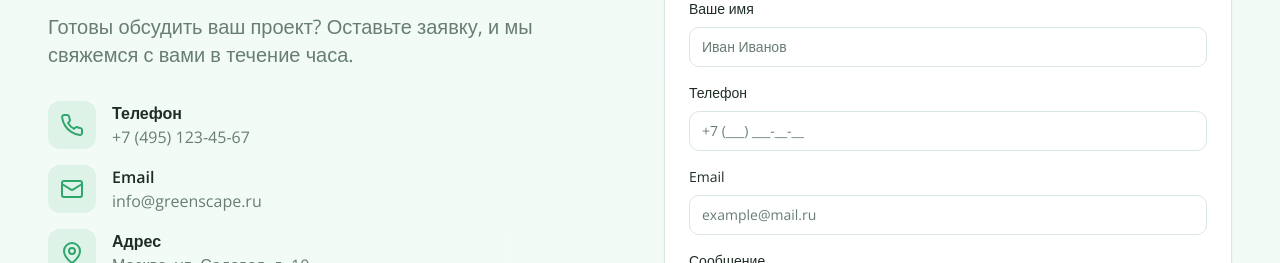
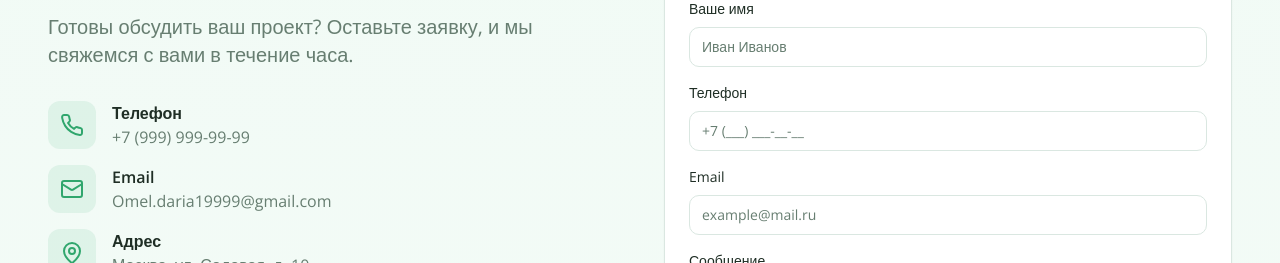
Before and after one commit to pr-poehali-dev/landscape-design-portal-1, a React (Vite) app: page / in a window 1280 px wide. Shown: the part 4200-4463 px from the top of the page. Built offline with nearby package versions, Linux system fonts and the light colour scheme.

Commit message:
fix: добавлена проверка email Omel.daria19999@gmail.com

```diff
--- a/src/pages/Index.tsx
+++ b/src/pages/Index.tsx
@@ -350,7 +350,7 @@ const Index = () => {
                   </div>
                   <div>
                     <div className="font-semibold">Телефон</div>
-                    <div className="text-muted-foreground">+7 (495) 123-45-67</div>
+                    <a href="tel:+79999999999" className="text-muted-foreground hover:text-primary transition-colors">+7 (999) 999-99-99</a>
                   </div>
                 </div>
                 <div className="flex items-center gap-4">
@@ -359,7 +359,7 @@ const Index = () => {
                   </div>
                   <div>
                     <div className="font-semibold">Email</div>
-                    <div className="text-muted-foreground">info@greenscape.ru</div>
+                    <a href="mailto:Omel.daria19999@gmail.com" className="text-muted-foreground hover:text-primary transition-colors">Omel.daria19999@gmail.com</a>
                   </div>
                 </div>
                 <div className="flex items-center gap-4">
```
